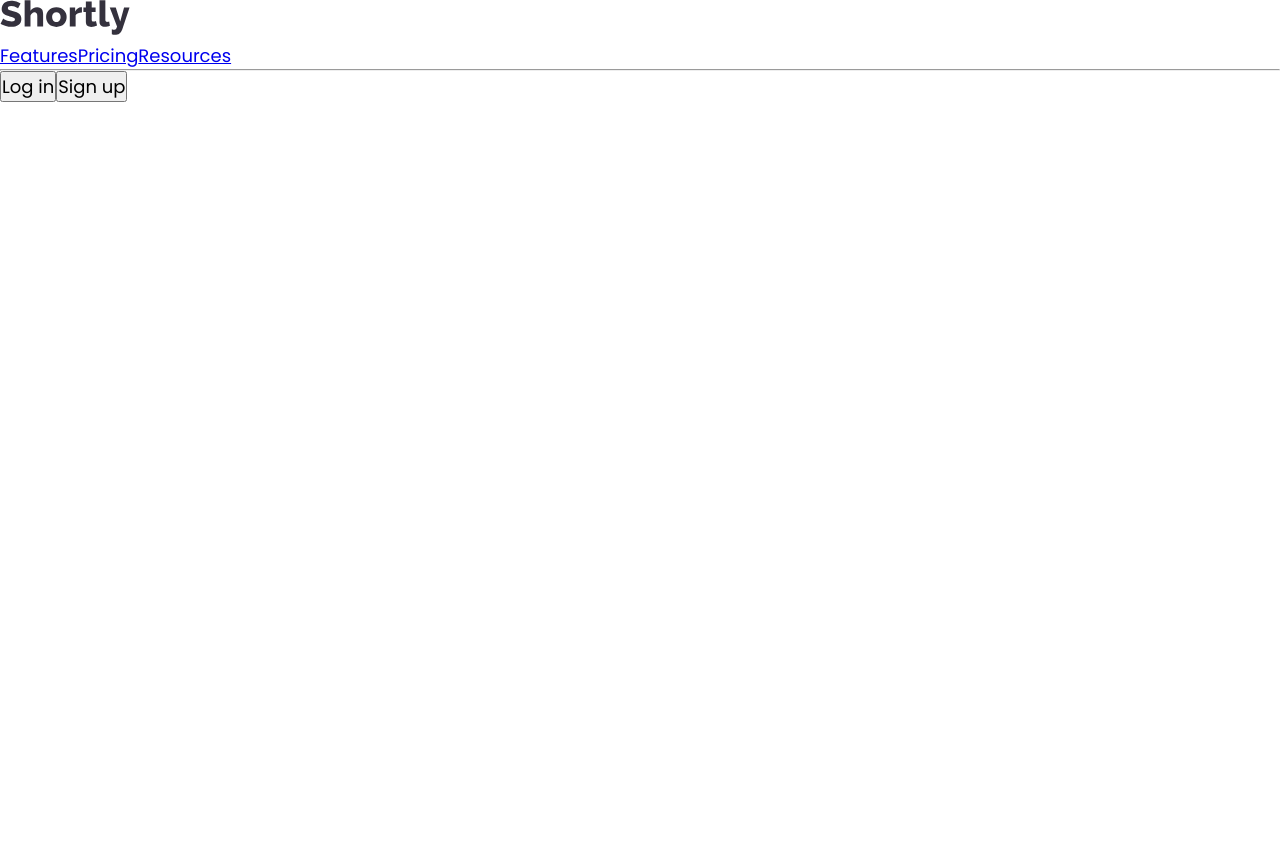
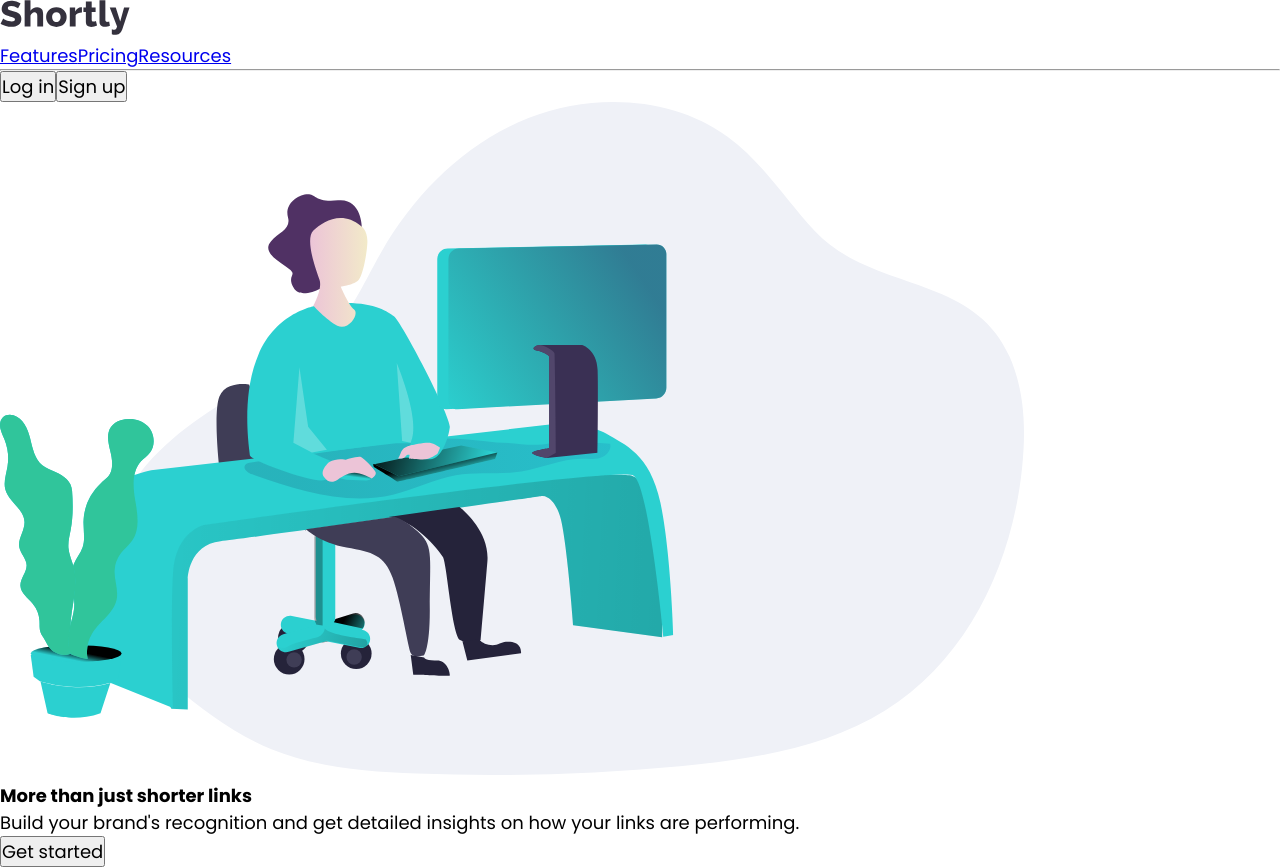
Before and after one commit to josesaulguerrero/url_shortener, a React (Create React App) app: page / in a window 1280 px wide. Before the commit the page ends 800 px from the top, so only its background shows below. Built offline with nearby package versions, Linux system fonts and the light colour scheme.

Commit message:
a new component was created for the Hero section

```diff
--- a/src/components/App.js
+++ b/src/components/App.js
@@ -1,12 +1,14 @@
 //libraries and hooks
 //components
 import { Header } from "./Header";
+import { Hero } from "./Hero";
 //assets
 
 export const App = () => {
   return (
     <div className="App">
       <Header />
+      <Hero />
     </div>
   );
 };
--- /dev/null
+++ b/src/components/Hero.js
@@ -0,0 +1,16 @@
+//libraries and hooks
+//components
+import { Button } from './Button';
+//assets
+import image from '../assets/images/illustration-working.svg';
+
+export const Hero = () => {
+   return (
+      <main className="Hero">
+         <img src={image} alt="person working on a computer" width="80%" className="Hero__img" />
+         <h1 className="Hero__title">More than just shorter links</h1>
+         <p className="Hero__description">Build your brand's recognition and get detailed insights on how your links are performing.</p>
+         <Button type="primary" content="Get started" />
+      </main>
+   );
+};
--- a/src/components/Navbar.js
+++ b/src/components/Navbar.js
@@ -21,6 +21,12 @@
    ];
    return (
       <nav className="Navbar">
+         <section className="Navbar__icon">
+            <div className="line"></div>
+            <div className="line"></div>
+            <div className="line"></div>
+         </section>
+         <section className="Navbar__menu">
             <section className="Navbar__links">
                {
                   links.map(
@@ -33,6 +39,7 @@
                <Button type="secondary" content="Log in" />
                <Button type="primary" content="Sign up" />
             </section>
+         </section>
       </nav>
    );
 };
```
Also changed, not shown: src/assets/styles/index.css (line endings or trailing spaces), src/components/Button.js (line endings or trailing spaces), src/components/Header.js (line endings or trailing spaces), src/components/Link.js (line endings or trailing spaces). Lines whose indentation alone changed are shown as unchanged.
